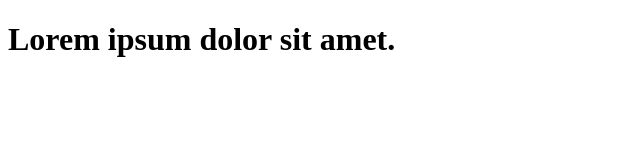
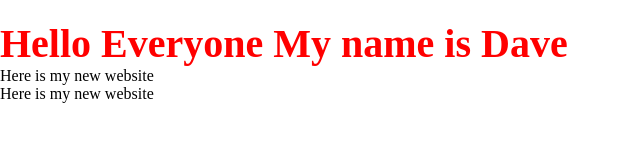
Before and after one commit to Faizol-Shobola/git-tutorial, a plain HTML site: page index.html in a window 1280 px wide. Shown: the whole page, without its empty margins (0-640 px from the left). Drawn offline with Linux system fonts and the light colour scheme.

Commit message:
Updated my bio

```diff
--- a/index.html
+++ b/index.html
@@ -3,9 +3,12 @@
 <head>
     <meta charset="UTF-8">
     <meta name="viewport" content="width=device-width, initial-scale=1.0">
-    <title>Here is my new website</title>
+    <link rel="stylesheet" href="style.css">
+    <title>Simple portfolio</title>
 </head>
 <body>
-    <h1>Lorem ipsum dolor sit amet.</h1>
+    <h1>Hello Everyone My name is Dave</h1>
+    <p>Here is my new website</p>
+    <p>Here is my new website</p>
 </body>
 </html>
--- /dev/null
+++ b/style.css
@@ -0,0 +1,10 @@
+* {
+    padding: 0;
+    margin: 0;
+    box-sizing: border-box;
+}
+h1 {
+    font-size: 40px;
+    color: red;
+    margin-top: 20px;
+}
```
